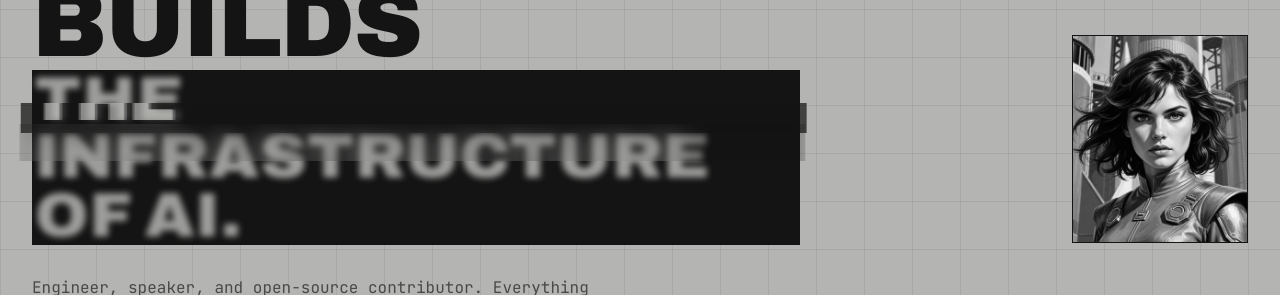
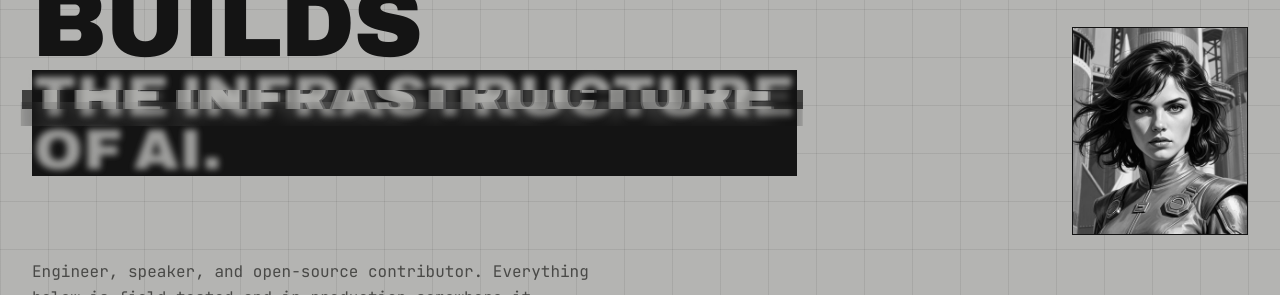
Before and after one commit to AlexsJones/website, a Next.js app: page / in a window 1280 px wide. Shown: the part 287-582 px from the top of the page. Built offline with nearby package versions, Linux system fonts and the light colour scheme; no server answers.

Commit message:
Prevent layout shift in rotating hero

```diff
--- a/src/app/globals.css
+++ b/src/app/globals.css
@@ -52,9 +52,20 @@ body {
 }
 
 /* ── Hero title: cinematic rack-focus / optical fuzz ── */
+.cinematic-title-slot {
+  position: relative;
+  display: block;
+  width: 100%;
+  height: 1.72em;
+}
+
 .cinematic-title {
-  position: relative;
+  position: absolute;
+  top: 0;
+  left: 0;
   display: inline-block;
+  width: max-content;
+  max-width: 100%;
   isolation: isolate;
   white-space: pre-line;
   line-height: 0.92;
@@ -68,7 +79,7 @@ body {
 }
 
 .cinematic-title--long {
-  font-size: 0.66em;
+  font-size: 0.6em;
   letter-spacing: 0.01em;
 }
 
--- a/src/app/page.tsx
+++ b/src/app/page.tsx
@@ -38,7 +38,7 @@ export default async function Home() {
               <Reveal>
                 <div className="label mb-6">Creator of K8sGPT · Open-source engineer</div>
                 <h1 className="font-display text-5xl sm:text-7xl lg:text-8xl text-bone leading-[0.95] mb-6">
-                  Alex Jones builds{" "}
+                  Alex Jones builds
                   <CinematicTitle />
                 </h1>
               </Reveal>
--- a/src/components/CinematicTitle.tsx
+++ b/src/components/CinematicTitle.tsx
@@ -47,6 +47,7 @@ export default function CinematicTitle() {
   const title = TITLES[titleIndex ?? 0];
 
   return (
+    <span className="cinematic-title-slot">
       <span
         key={titleIndex ?? "pending"}
         className={`cinematic-title cinematic-title--${title.size} italic ${
@@ -56,5 +57,6 @@ export default function CinematicTitle() {
       >
         <span className="cinematic-title__text">{title.text}</span>
       </span>
+    </span>
   );
 }
```
Lines whose indentation alone changed are shown as unchanged.
